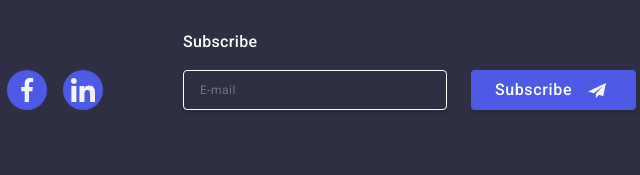
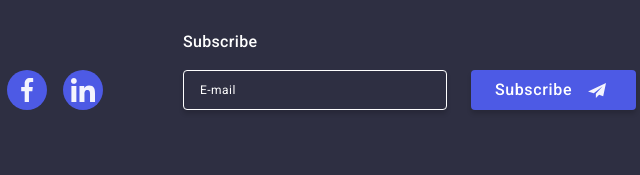
Before and after one commit to dmytriigithub/goit-markup-hw-05, a plain HTML site: page index.html in a window 1280 px wide. Shown: the part 3253-3428 px from the top of the page, 565-1205 px from the left. Drawn offline with nearby package versions, Linux system fonts and the light colour scheme.

Commit message:
Fix subscribe-input placeholder

```diff
--- a/css/style.css
+++ b/css/style.css
@@ -517,6 +517,10 @@ main {
     color: #ffffff;
 }
 
+.subscribe-input::placeholder {
+    color: #ffffff;
+}
+
 .subscribe-btn {
     display: flex;
     justify-content: center;
@@ -542,8 +546,6 @@ main {
    margin-left: 16px;
    fill: #F4F4FD;
 }
-
-
 
 /* MODAL  */
 
```
